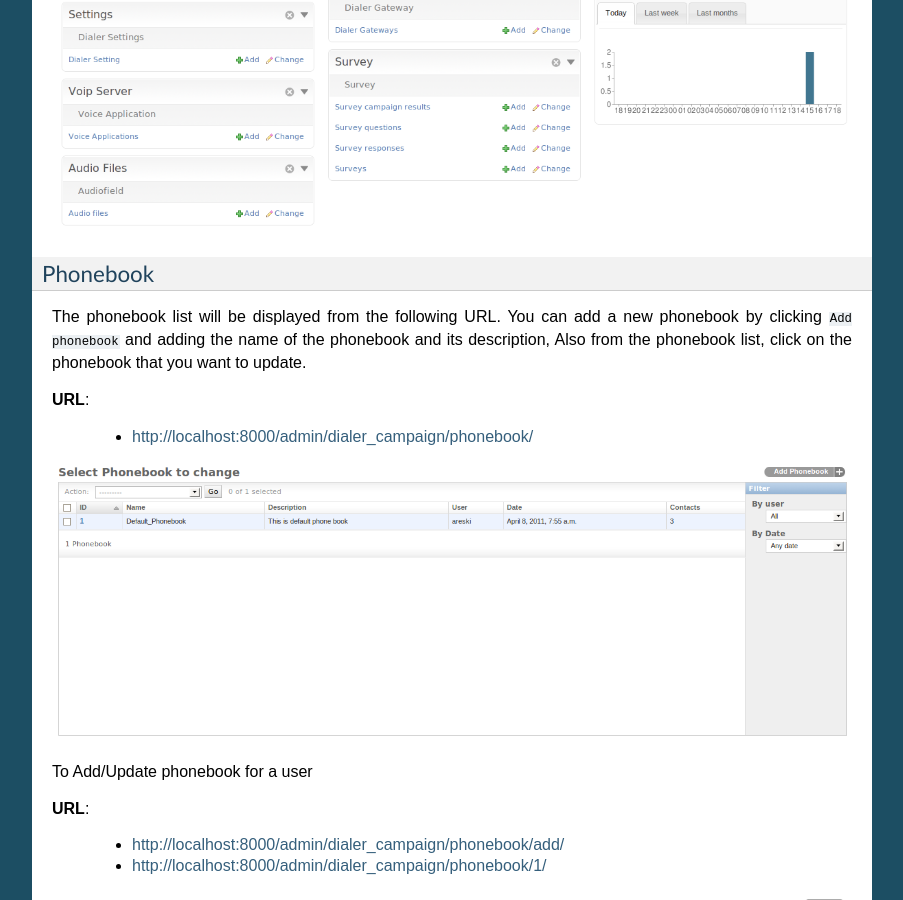
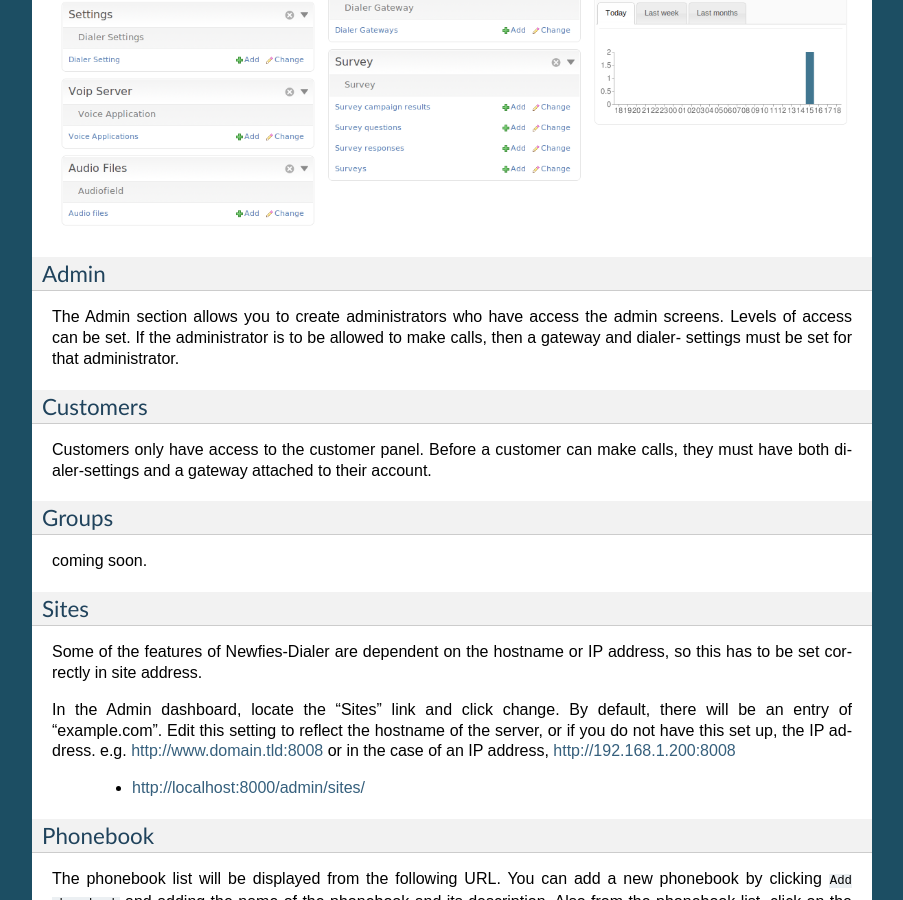
Before and after one commit to newfies-dialer/newfies-dialer, a Sphinx documentation site: the page built from docs/source/user-guide-doc/admin_panel.rst, in a window 1280 px wide and 900 px high, scrolled down 651 px. Shown: the whole window, without its empty margins (198-1101 px from the left). Built offline with Sphinx 7.4.7, drawn with Linux system fonts in a browser that asks for light colours; some of the changed text lies outside the part shown.

Commit message:
Admin, Customers and Site docs

```diff
--- a/docs/source/user-guide-doc/admin_panel.rst
+++ b/docs/source/user-guide-doc/admin_panel.rst
@@ -26,6 +26,45 @@ Dashboard page for the admin interface after successful login with superuser cre
 
 .. image:: ../_static/images/admin_screenshot.png
     :width: 1000
+
+
+Admin
+~~~~~
+
+The Admin section allows you to create administrators who have access the admin screens. Levels of
+access can be set. If the administrator is to be allowed to make calls, then a gateway and dialer-
+settings must be set for that administrator.
+
+
+Customers
+~~~~~~~~~
+
+Customers only have access to the customer panel. Before a customer can make calls, they must have
+both dialer-settings and a gateway attached to their account.
+
+
+
+Groups
+~~~~~~
+
+coming soon.
+
+
+
+
+Sites
+~~~~~
+
+Some of the features of Newfies-Dialer are dependent on the hostname or IP address, so this has to
+be set correctly in site address.
+
+In the Admin dashboard, locate the “Sites” link and click change. By default, there will be an entry
+of “example.com”. Edit this setting to reflect the hostname of the server, or if you do not have
+this set up, the IP address. e.g.  http://www.domain.tld:8008 or in the case of an IP address,
+http://192.168.1.200:8008
+
+	* http://localhost:8000/admin/sites/
+
 
 .. _admin-phonebook-access:
 
--- a/docs/source/user-guide-doc/customer_panel.rst
+++ b/docs/source/user-guide-doc/customer_panel.rst
@@ -196,6 +196,9 @@ A button will now appear to add a question.
 In the question field, put in some text to describe the question - e.g "What is 1+1"; select the audio
 file pertaining to the question which was uploaded in the previous step.
 
+If no audio file is selected, then the system will automatically play the text in the question field
+using the text to speech engine.
+
 Then click Add Response. A further two fields will appear named Key Digit and Key Value. In key Digit
 put a number from 0 to 9 which should be pressed for this answer. In the example "What is 1+1", "2"
 should be placed in the Key Digit Field"
```
